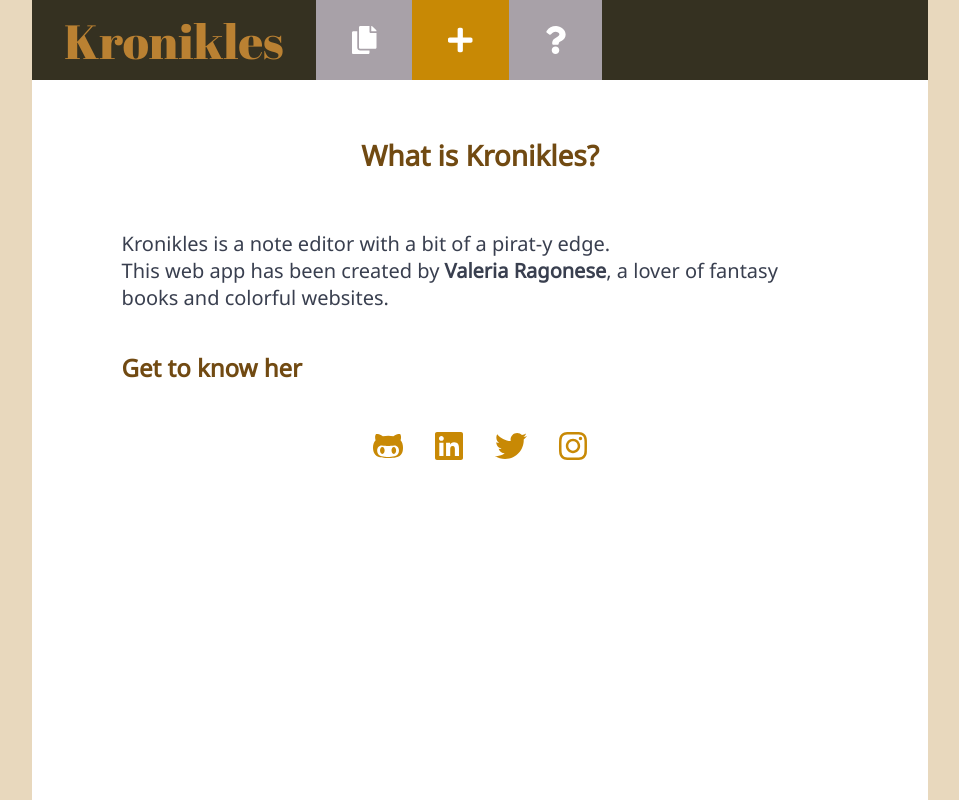
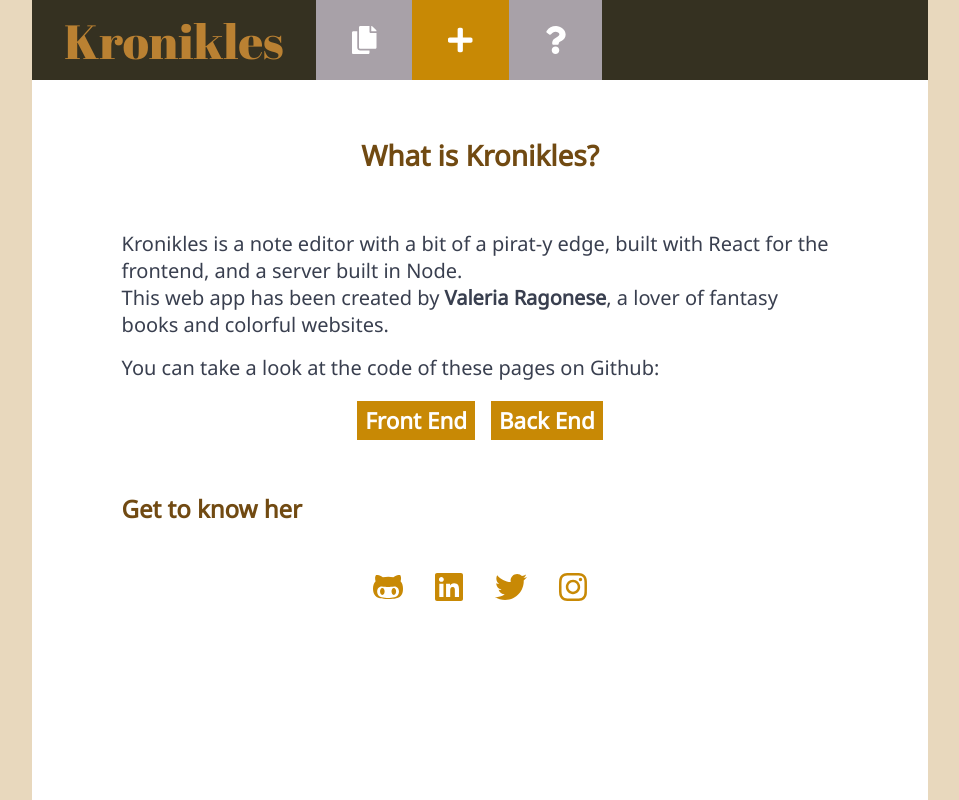
Before and after one commit to morwen80/Knonikles-frontend, a React (Create React App) app: page /about in a window 1280 px wide. Shown: the whole page, without its empty margins (160-1119 px from the left). Built offline with nearby package versions, Linux system fonts and the light colour scheme; a web font is replaced by a local one.

Commit message:
add link to Github in About page

```diff
--- a/src/components/About.js
+++ b/src/components/About.js
@@ -5,10 +5,18 @@
   <div className="aboutPage">
     <h2>What is Kronikles?</h2>
     <p>
-      Kronikles is a note editor with a bit of a pirat-y edge.
+      Kronikles is a note editor with a bit of a pirat-y edge, built with React for the frontend, and
+      a server built in Node.
       <br/>
       This web app has been created by <strong>Valeria Ragonese</strong>, a lover of fantasy books
       and colorful websites.
+    </p>
+    <p>
+      You can take a look at the code of these pages on Github:
+      <div id="github-links">
+        <a href="https://github.com/morwen80/Kronikles-frontend" target="_blank" rel="noopener noreferrer"><strong>Front End</strong></a>
+        <a href="https://github.com/morwen80/kronikles-server" target="_blank" rel="noopener noreferrer"><strong>Back End</strong></a>
+      </div>
     </p>
     <h3>Get to know her</h3>
 
--- a/src/index.css
+++ b/src/index.css
@@ -3,7 +3,6 @@
 * {
   padding: 0;
   margin: 0;
-  /* border: 1px solid red; */
 }
 
 :root {
@@ -261,6 +260,22 @@
 /* ABOUT PAGE */
 .aboutPage p {
   font-size: 2.5vmin;
+  padding-bottom: 2vmin;
+}
+#github-links {
+  padding-top: 3vmin;
+  text-align: center;
+}
+#github-links a {
+  font-size: 2.8vmin;
+  margin: auto 1vmin;
+  color: #fff;
+  background-color: var(--gold);
+  padding: .5vmin 1vmin;
+  transition: all .5s;
+}
+#github-links a:hover {
+  background-color: var(--darkBrown);
 }
 #social {
   display: flex;
```
